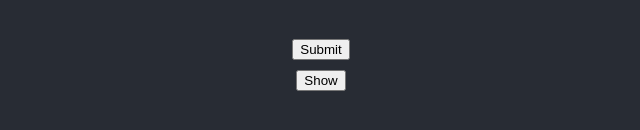
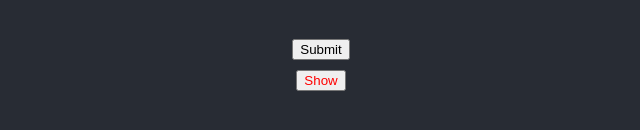
Before and after one commit to caytaonohoa1609/react-basic, a React (Create React App) app: page / in a window 1280 px wide. Shown: the part 530-660 px from the top of the page, without its empty margins (319-959 px from the left). Built offline with nearby package versions, Linux system fonts and the light colour scheme.

Commit message:
CSS với React

```diff
--- a/src/views/Example/ChildCoponent.js
+++ b/src/views/Example/ChildCoponent.js
@@ -1,4 +1,5 @@
 import React from "react";
+import './Demo.scss'
 
 class ChildCoponent extends React.Component {
     state = {
@@ -28,7 +29,9 @@ class ChildCoponent extends React.Component {
                 {showJobs === false
                     ?
                     <div>
-                        <button onClick={() => this.handleShowHide()}>Show</button>
+                        <button style={{ color: 'red' }} onClick={() => this.handleShowHide()}>
+                            Show
+                        </button>
                     </div>
                     :
                     <>
--- /dev/null
+++ b/src/views/Example/Demo.scss
@@ -0,0 +1,3 @@
+.btn-show {
+    color: red;
+}
```
Also changed, not shown: src/views/Example/Demo.css (added).
